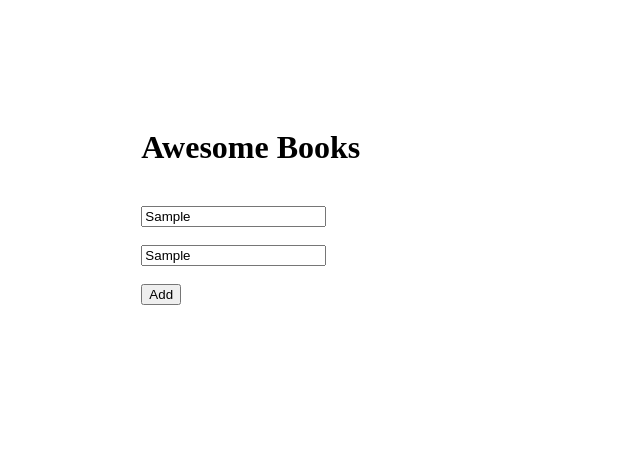
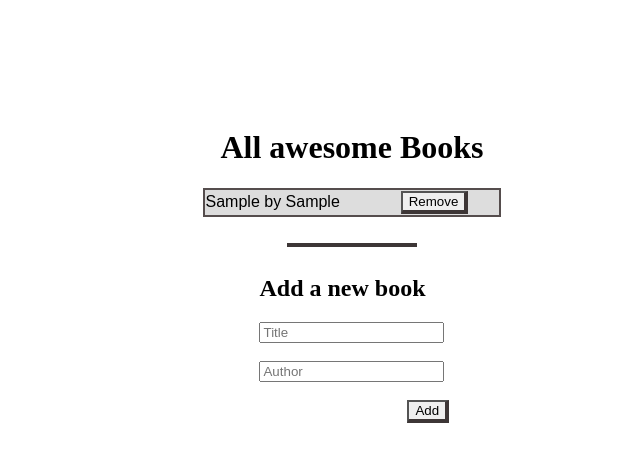
Before and after one commit to GordonOtieno/awesome-books, a website: page index.html in a window 1280 px wide. Both pictures are taken after typing "Sample", "Sample" into the empty fields and a click on the button "Add". Shown: the whole page, without its empty margins (288-928 px from the left). Drawn offline with Linux system fonts and the light colour scheme.

Commit message:
Add Styles to booklist

```diff
--- a/awesome.js
+++ b/awesome.js
@@ -1,25 +1,7 @@
 const decodedbooks = JSON.parse(localStorage.getItem('books'));
-class Book {
-  constructor(title, author) {
-    this.title = title;
-    this.author = author;
-  }
-
-  saveRecord() {
-    const decodedbooks = JSON.parse(localStorage.getItem('books'));
-    let books = [];
-    if (decodedbooks) books = [...decodedbooks];
-
-    const book = {
-      title: this.title,
-      author: this.author,
-    };
-    books.push(book);
-    localStorage.setItem('books', JSON.stringify(books));
-  }
-
-  displayrecord(books) {
-    if (this.length <= 0) {
+const add = document.querySelector('.add');
+function showbook(books) {
+  if (books.length === 0) {
     let inner = '';
     inner += `<p>You have no record in the store
     </p>`;
@@ -27,36 +9,47 @@ class Book {
   }
   let html = '';
   books.forEach((book, index) => {
-      html += `<p class="show-title">${book.title}</p>
-      <p class="show-author">${book.author}</p>
-      <span class="btn-span"><button class="rv-button" type="button" onclick="new Book().removeBook(${index})">Remove</button></span><br>
-      <hr>`;
-      document.querySelector('.input-display').innerHTML = html;
+    html += `
+
+      <tr>
+        <td>${book.title} by ${book.author}</td>
+        <td><span class="btn-span"><button class="rv-button" type="button" onclick="removeBook(${index})">Remove</button></span></td>
+      </tr>
+
+
+      `;
+    document.querySelector('.display-table').innerHTML = html;
   });
 }
-
-  removeBook(index) {
+function removeBook(index) {
   if (index >= 0) {
     const decodedbooks = JSON.parse(localStorage.getItem('books'));
     decodedbooks.splice(index, 1);
     localStorage.setItem('books', JSON.stringify(decodedbooks));
     const update = JSON.parse(localStorage.getItem('books'));
-      this.displayrecord(update);
+    showbook(update);
   }
 }
+
+function clear() {
+  document.querySelector('.title').value = '';
+  document.querySelector('.author').value = '';
 }
-const onlaunch = new Book();
-onlaunch.displayrecord(decodedbooks);
 
-const add = document.querySelector('.add');
+let books = [];
+if (decodedbooks)books = [...decodedbooks];
 add.addEventListener('click', (e) => {
   e.preventDefault();
-  const title = document.querySelector('.title').value;
-  const author = document.querySelector('.author').value;
-  const book = new Book(title, author);
-  book.saveRecord();
+  const book = {
+    title: document.querySelector('.title').value,
+    author: document.querySelector('.author').value,
+  };
+  books.push(book);
+  localStorage.setItem('books', JSON.stringify(books));
   const decodedbooks = JSON.parse(localStorage.getItem('books'));
-  book.displayrecord(decodedbooks);
-  document.querySelector('.title').value = '';
-  document.querySelector('.author').value = '';
+  showbook(decodedbooks);
+  clear();
 });
+
+showbook(decodedbooks);
+removeBook(-1);
--- a/index.html
+++ b/index.html
@@ -6,6 +6,7 @@
     <meta name="viewport" content="width=device-width, initial-scale=1.0">
     <title>Awesomebooks</title>
     <link rel="stylesheet" href="./styles/style.css">
+
 </head>
 <body>
 
@@ -14,14 +15,20 @@
     </div>
 
     <div class="imput-wrapper">
-      <h1>Awesome Books</h1>
-        <div class="input-display">
+      <h1>All awesome Books</h1>
 
-        </div>
-        <br>
-        <input type="text" value="" placeholder="Title" class="title"> <br><br>
-    <input type="text" value="" placeholder="Author" class="author"><br><br>
-    <button class="add" type="button">Add</button>
+      <div class="input-display">
+        <table class="display-table">
+          </table>
+      </div>
+      <br>
+        <hr class="hr">
+      <div class="bottom-wrapper">
+        <h2>Add a new book</h2>
+      <input type="text" value="" placeholder="Title" class="title"> <br><br>
+      <input type="text" value="" placeholder="Author" class="author"><br><br>
+      <button class="add" type="button">Add</button>
+      </div>
     </div>
     <div>
     </div>
--- a/styles/style.css
+++ b/styles/style.css
@@ -3,3 +3,53 @@
   display: grid;
   grid-template-columns: 1fr 1fr 1fr;
 }
+.input-container {
+  padding-top: 100px;
+  display: grid;
+  grid-template-columns: 1fr 1fr 1fr;
+}
+
+table {
+  width: 100%;
+  font-family: arial, sans-serif;
+  border-collapse: collapse;
+  background-color: white;
+}
+
+td {
+  text-align: left;
+  padding: 1px;
+}
+
+tr:nth-child(odd) {
+  background-color: #ddd;
+}
+
+tr:nth-child(even) {
+  background-color: white;
+}
+
+.input-display {
+  border: #554d4d solid 2px;
+  width: 70%;
+}
+
+.imput-wrapper {
+  display: flex;
+  flex-direction: column;
+  align-items: center;
+}
+
+.hr {
+  width: 30%;
+  border: #3d3636 2px solid;
+}
+
+.add {
+  margin-left: 80%;
+}
+
+button {
+  border-bottom: #3d3636 4px solid;
+  border-right: #3d3636 4px solid;
+}
```
Lines whose indentation alone changed are shown as unchanged.
